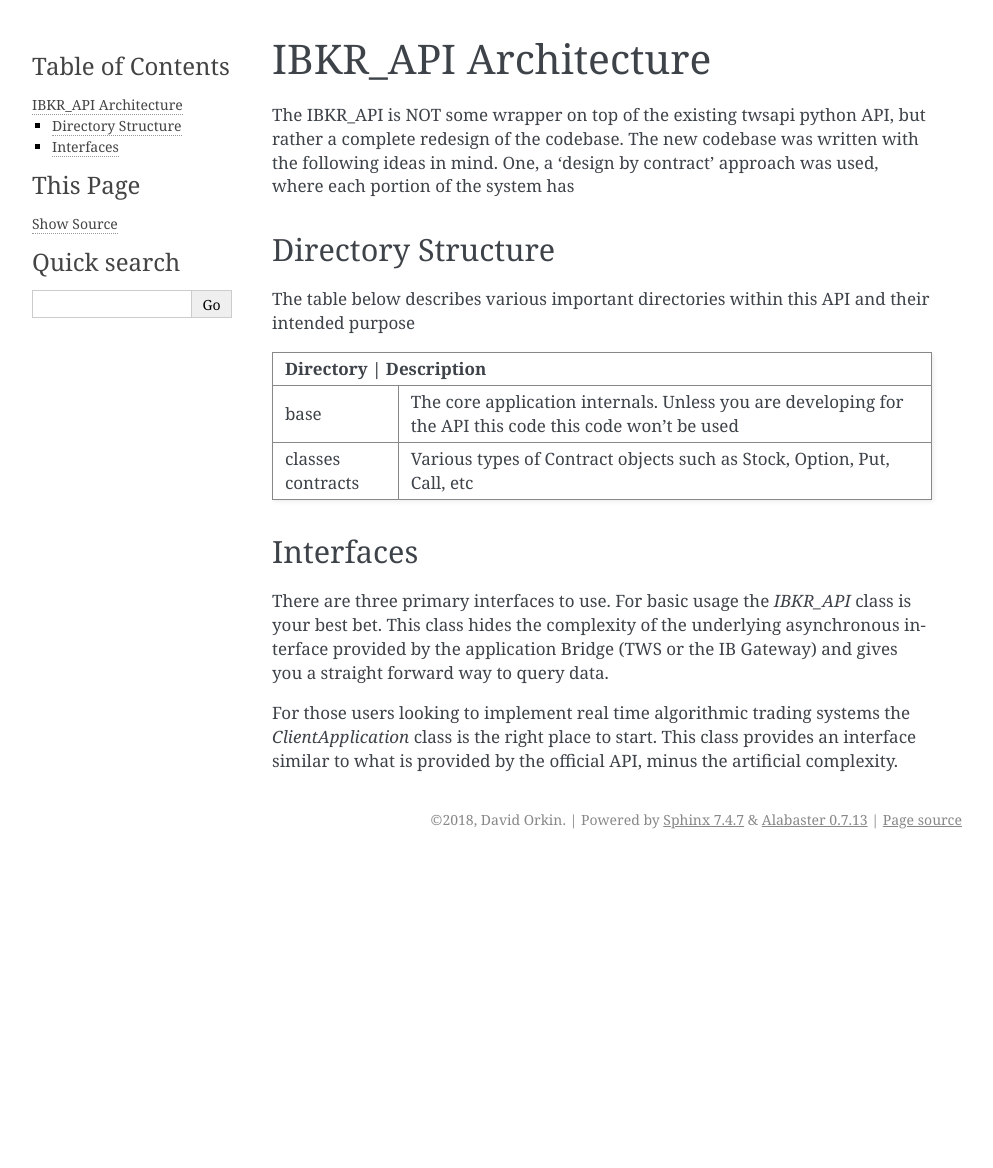
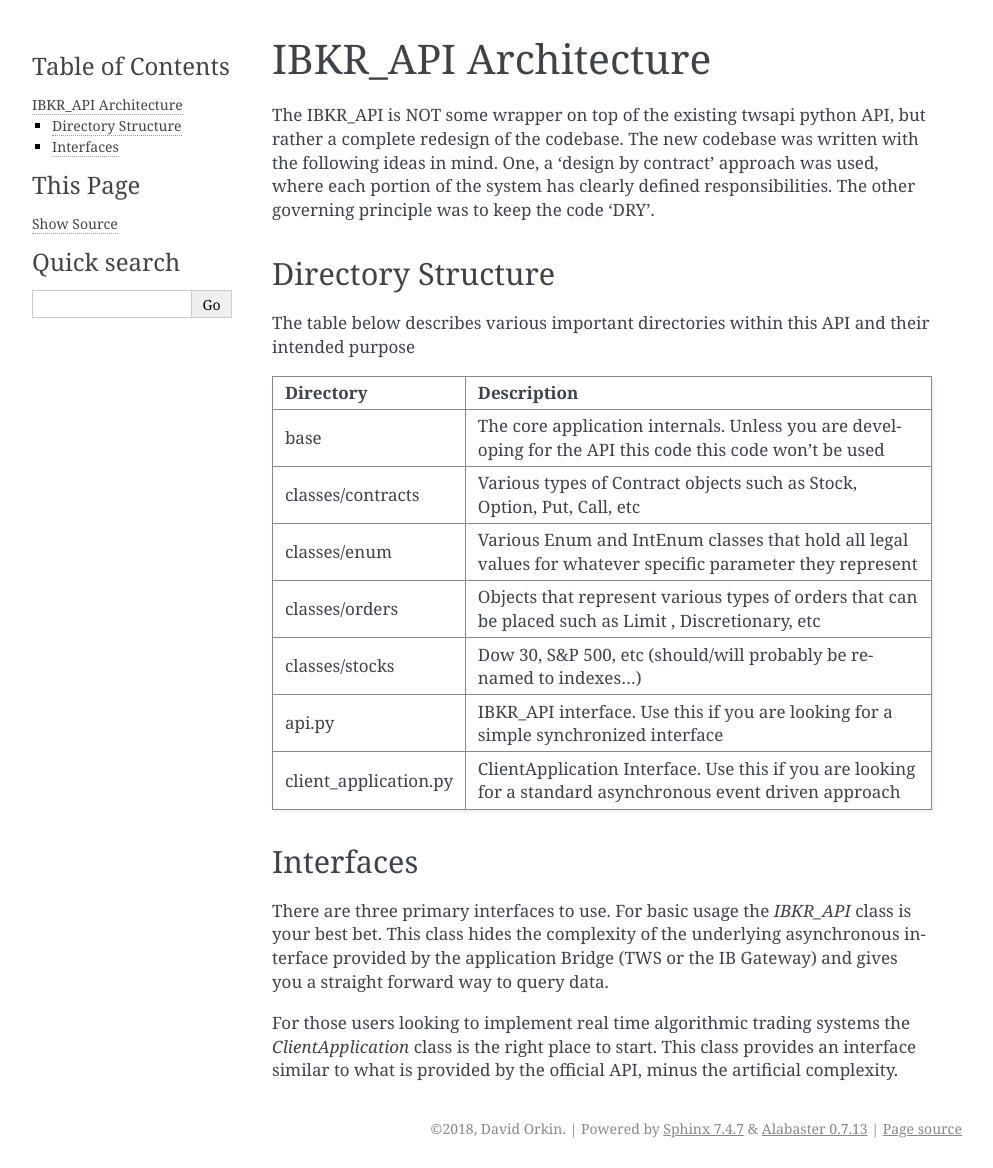
Before and after one commit to OrangeCardinal/ibkr_api, a Sphinx documentation site: the page built from docs/overview/architecture.rst, in a window 1280 px wide. Shown: the whole page, without its empty margins (148-1141 px from the left). Built offline with Sphinx 7.4.7, drawn with Linux system fonts in a browser that asks for light colours; formulas are drawn with MathJax 3; before the commit the page ends 900 px from its top, so only the background shows below that.

```diff
--- a/docs/overview/architecture.rst
+++ b/docs/overview/architecture.rst
@@ -3,19 +3,31 @@ IBKR_API Architecture
 =====================
 The IBKR_API is NOT some wrapper on top of the existing twsapi python API, but rather a complete redesign of the codebase.
 The new codebase was written with the following ideas in mind. One, a 'design by contract' approach was used, where each
-portion of the system has
+portion of the system has clearly defined responsibilities. The other governing principle was to keep the code 'DRY'.
 
 Directory Structure
 -------------------
 The table below describes various important directories within this API and their intended purpose
 
-+-----------+-----------------------------------------------------------------------------------------------------------------+
-| Directory | Description                                                                                                     |
-+===================+=========================================================================================================+
-| base              | The core application internals. Unless you are developing for the API this code this code won't be used |
-+-------------------+---------------------------------------------------------------------------------------------------------+
-|classes contracts  | Various types of Contract objects such as Stock, Option, Put, Call, etc                                 |
-+-------------------+---------------------------------------------------------------------------------------------------------+
++-----------------------+------------------------------------------------------------------------------------------------------------+
+| Directory             | Description                                                                                                |
++=======================+============================================================================================================+
+| base                  | The core application internals. Unless you are developing for the API this code this code won't be used    |
++-----------------------+------------------------------------------------------------------------------------------------------------+
+|classes/contracts      | Various types of Contract objects such as Stock, Option, Put, Call, etc                                    |
++-----------------------+------------------------------------------------------------------------------------------------------------+
+| classes/enum          | Various Enum and IntEnum classes that hold all legal values for whatever specific parameter they represent |
++-----------------------+------------------------------------------------------------------------------------------------------------+
+| classes/orders        | Objects that represent various types of orders that can be placed such as Limit , Discretionary, etc       |
++-----------------------+------------------------------------------------------------------------------------------------------------+
+| classes/stocks        | Dow 30, S&P 500, etc (should/will probably be renamed to indexes...)                                       |
++-----------------------+------------------------------------------------------------------------------------------------------------+
+| api.py                | IBKR_API interface. Use this if you are looking for a simple synchronized interface                        |
++-----------------------+------------------------------------------------------------------------------------------------------------+
+| client_application.py | ClientApplication Interface. Use this if you are looking for a standard asynchronous event driven approach |
++-----------------------+------------------------------------------------------------------------------------------------------------+
+
+
 
 
 Interfaces
```
